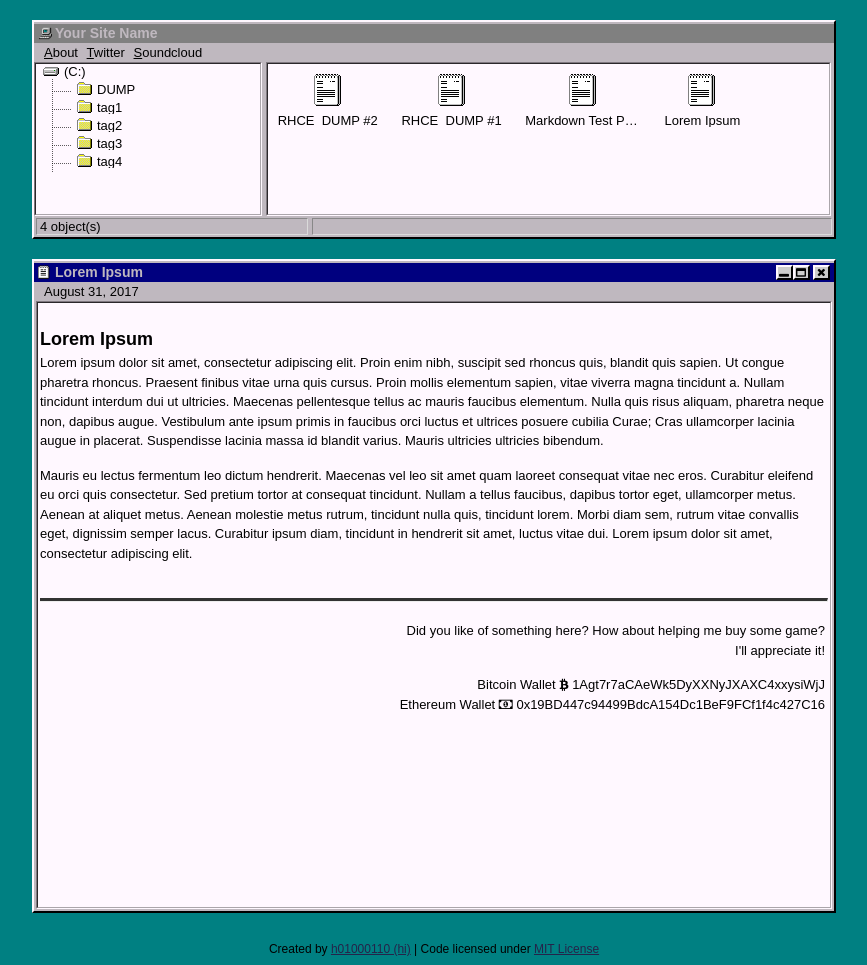
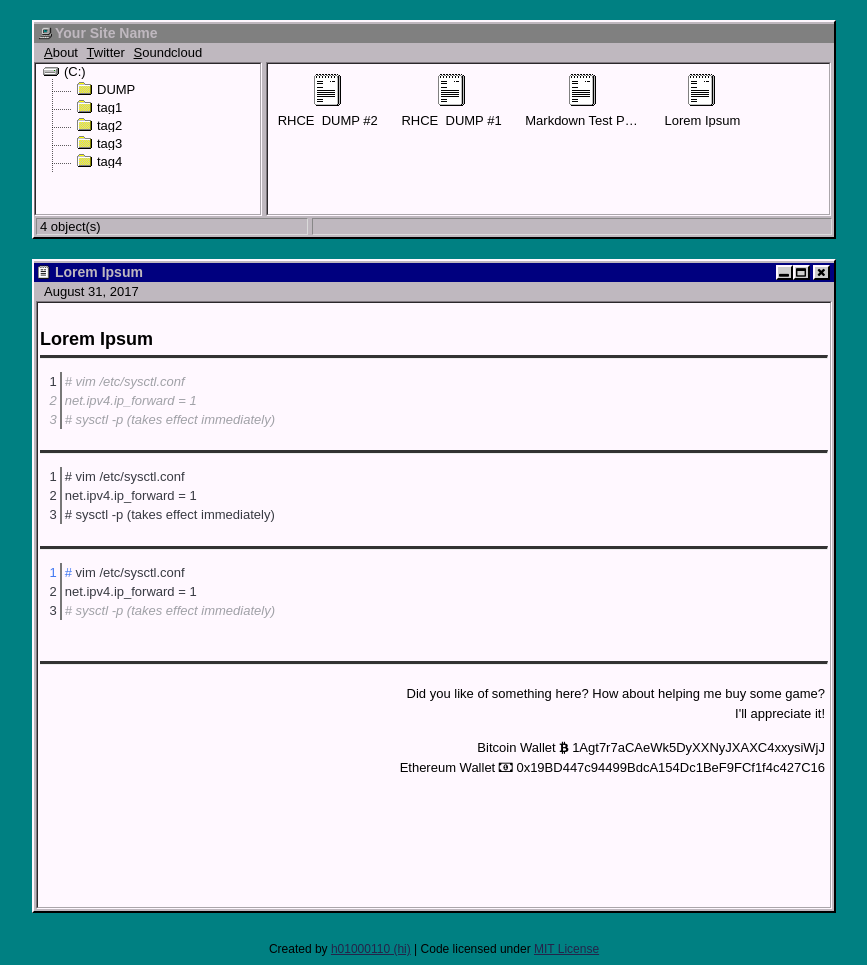
Before and after one commit to noma-blog/noma-blog.github.io, a Jekyll site: the page built from _posts/2017-08-31-lorem-ipsum.md, in a window 1280 px wide. Shown: the whole page, without its empty margins (206-1073 px from the left). Built offline with Jekyll 4.4.1, drawn with Linux system fonts in a browser that asks for light colours.

Commit message:
Update 2017-08-31-lorem-ipsum.md

````diff
--- a/_posts/2017-08-31-lorem-ipsum.md
+++ b/_posts/2017-08-31-lorem-ipsum.md
@@ -5,7 +5,21 @@ tags: tag1 tag2 tag3 tag4
 ---
 
 ## Lorem Ipsum
-
-Lorem ipsum dolor sit amet, consectetur adipiscing elit. Proin enim nibh, suscipit sed rhoncus quis, blandit quis sapien. Ut congue pharetra rhoncus. Praesent finibus vitae urna quis cursus. Proin mollis elementum sapien, vitae viverra magna tincidunt a. Nullam tincidunt interdum dui ut ultricies. Maecenas pellentesque tellus ac mauris faucibus elementum. Nulla quis risus aliquam, pharetra neque non, dapibus augue. Vestibulum ante ipsum primis in faucibus orci luctus et ultrices posuere cubilia Curae; Cras ullamcorper lacinia augue in placerat. Suspendisse lacinia massa id blandit varius. Mauris ultricies ultricies bibendum.
-
-Mauris eu lectus fermentum leo dictum hendrerit. Maecenas vel leo sit amet quam laoreet consequat vitae nec eros. Curabitur eleifend eu orci quis consectetur. Sed pretium tortor at consequat tincidunt. Nullam a tellus faucibus, dapibus tortor eget, ullamcorper metus. Aenean at aliquet metus. Aenean molestie metus rutrum, tincidunt nulla quis, tincidunt lorem. Morbi diam sem, rutrum vitae convallis eget, dignissim semper lacus. Curabitur ipsum diam, tincidunt in hendrerit sit amet, luctus vitae dui. Lorem ipsum dolor sit amet, consectetur adipiscing elit.
+---
+```bash
+# vim /etc/sysctl.conf
+net.ipv4.ip_forward = 1
+# sysctl -p (takes effect immediately)
+```
+---
+```markdown
+# vim /etc/sysctl.conf
+net.ipv4.ip_forward = 1
+# sysctl -p (takes effect immediately)
+```
+---
+```
+# vim /etc/sysctl.conf
+net.ipv4.ip_forward = 1
+# sysctl -p (takes effect immediately)
+```
````
